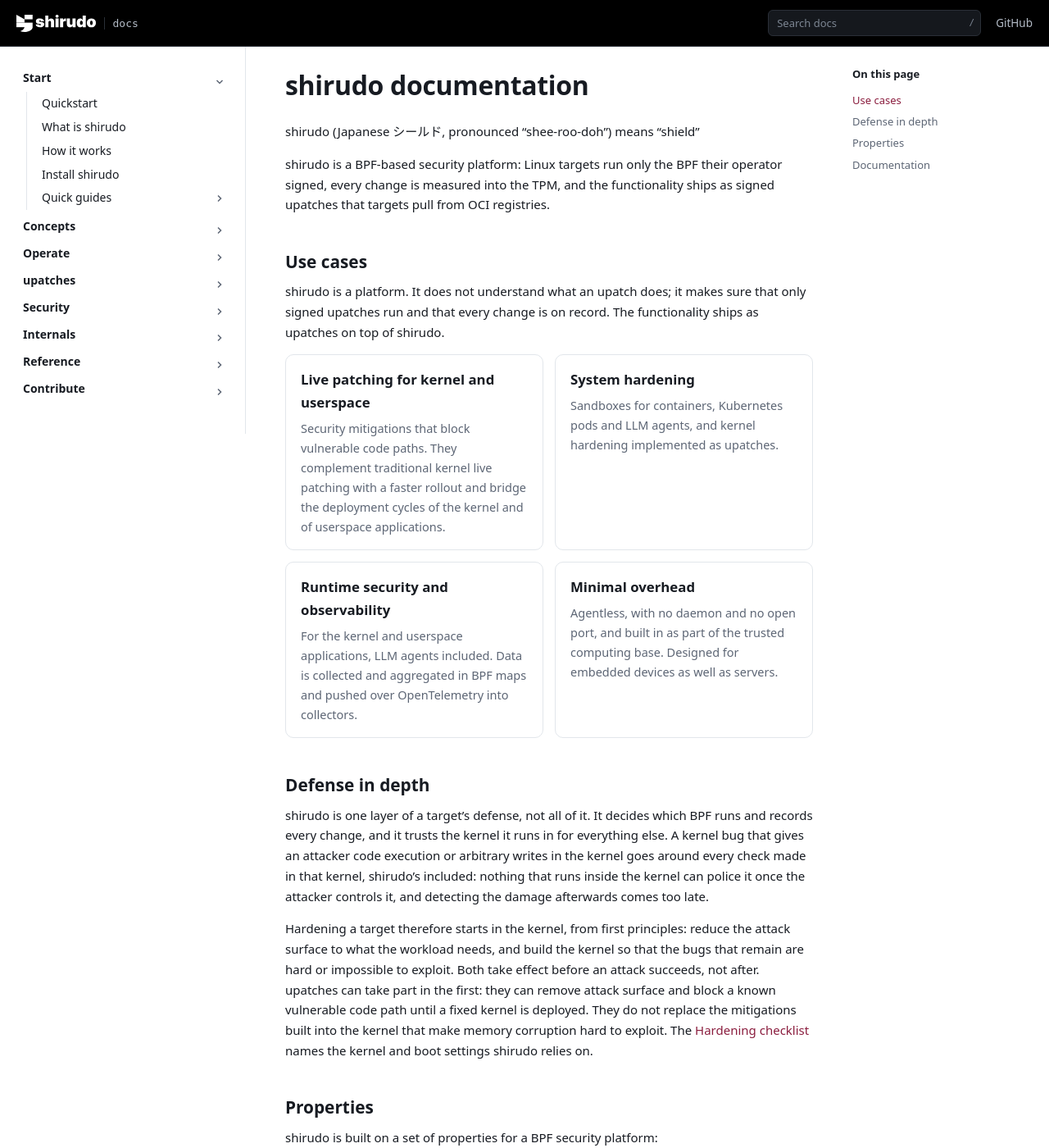
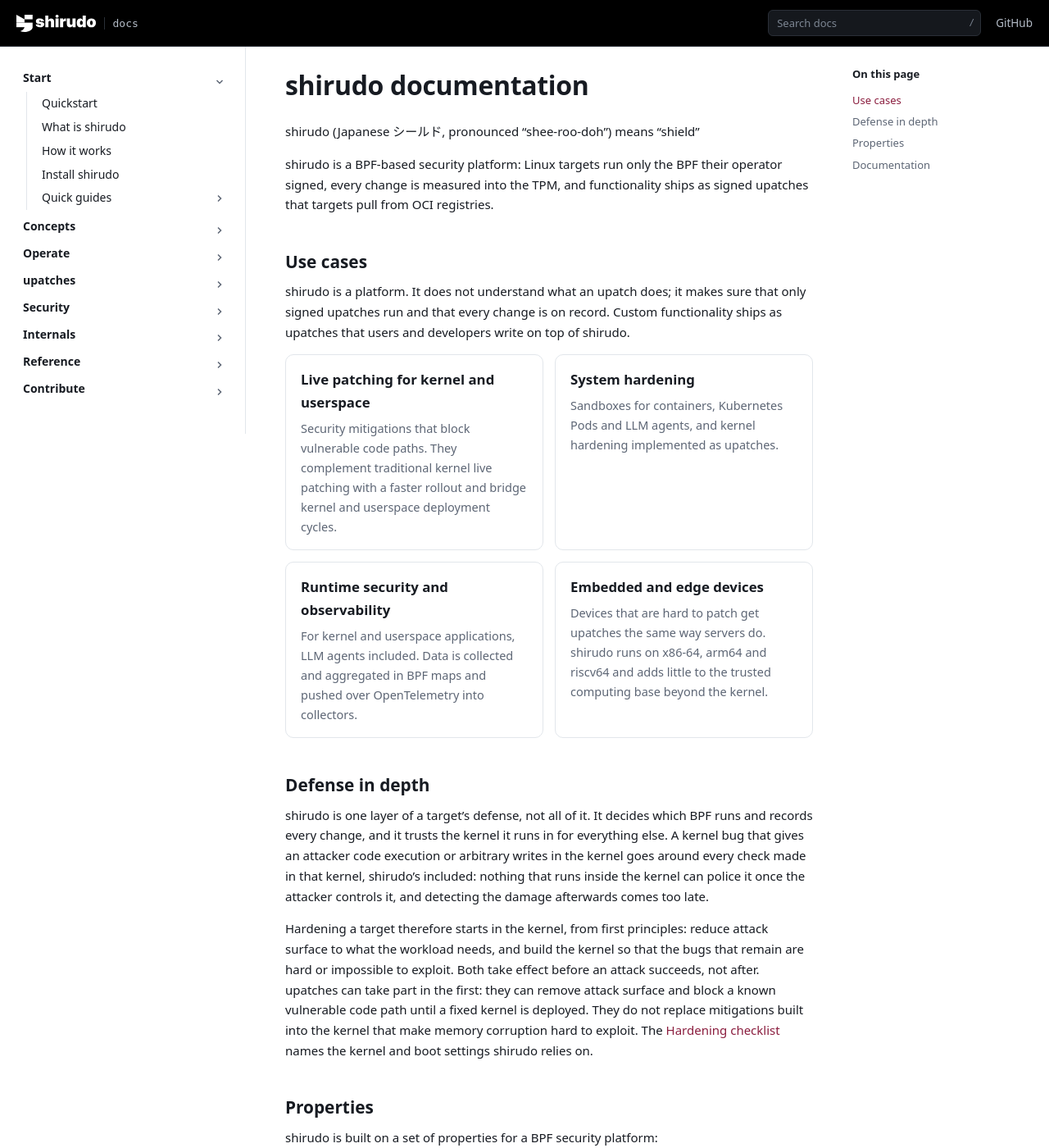
Before and after one commit to AliBashaSY/shirudo, a Sphinx documentation site: the page built from Documentation/index.rst, in a window 1280 px wide and 1400 px high. Shown: the whole window at 82% size. Built offline with Sphinx 7.4.7, drawn with Linux system fonts in a browser that asks for light colours; some of the changed text lies outside the part shown.

Commit message:
Documentation: tighten the wording of the landing page
Several sentences on the landing page carry an article or a phrase they
do not need ("for the kernel and userspace applications", "the history
of every operation"). "Minimal overhead" sits among the use cases
although it is not one, and the use cases do not say who writes the
functionality that ships as upatches.

Drop the extra articles and padding, spell Kubernetes Pods as
Kubernetes does, and say that custom functionality ships as upatches
that users and developers write. Turn the overhead card into an
embedded and edge devices use case: devices that are hard to patch get
upatches the same way servers do, on x86-64, arm64 and riscv64.

Signed-off-by: Daniel Borkmann <daniel@iogearbox.net>

```diff
--- a/Documentation/index.rst
+++ b/Documentation/index.rst
@@ -10,7 +10,7 @@ shirudo documentation
 shirudo (Japanese シールド, pronounced "shee-roo-doh") means "shield"
 
 shirudo is a BPF-based security platform: Linux targets run only the BPF
-their operator signed, every change is measured into the TPM, and the
+their operator signed, every change is measured into the TPM, and
 functionality ships as signed upatches that targets pull from OCI
 registries.
 
@@ -19,7 +19,8 @@ Use cases
 
 shirudo is a platform. It does not understand what an upatch does; it
 makes sure that only signed upatches run and that every change is on
-record. The functionality ships as upatches on top of shirudo.
+record. Custom functionality ships as upatches that users and
+developers write on top of shirudo.
 
 .. container:: grid
 
@@ -29,31 +30,30 @@ record. The functionality ships as upatches on top of shirudo.
 
       Security mitigations that block vulnerable code paths. They
       complement traditional kernel live patching with a faster rollout
-      and bridge the deployment cycles of the kernel and of userspace
-      applications.
+      and bridge kernel and userspace deployment cycles.
 
    .. container::
 
       System hardening
 
-      Sandboxes for containers, Kubernetes pods and LLM agents, and
+      Sandboxes for containers, Kubernetes Pods and LLM agents, and
       kernel hardening implemented as upatches.
 
    .. container::
 
       Runtime security and observability
 
-      For the kernel and userspace applications, LLM agents included.
+      For kernel and userspace applications, LLM agents included.
       Data is collected and aggregated in BPF maps and pushed over
       OpenTelemetry into collectors.
 
    .. container::
 
-      Minimal overhead
+      Embedded and edge devices
 
-      Agentless, with no daemon and no open port, and built in as part of
-      the trusted computing base. Designed for embedded devices as well as
-      servers.
+      Devices that are hard to patch get upatches the same way servers
+      do. shirudo runs on x86-64, arm64 and riscv64 and adds little to the
+      trusted computing base beyond the kernel.
 
 Defense in depth
 ----------------
@@ -67,12 +67,12 @@ can police it once the attacker controls it, and detecting the damage
 afterwards comes too late.
 
 Hardening a target therefore starts in the kernel, from first
-principles: reduce the attack surface to what the workload needs, and
+principles: reduce attack surface to what the workload needs, and
 build the kernel so that the bugs that remain are hard or impossible to
 exploit. Both take effect before an attack succeeds, not after. upatches
 can take part in the first: they can remove attack surface and block a
 known vulnerable code path until a fixed kernel is deployed. They do
-not replace the mitigations built into the kernel that make memory
+not replace mitigations built into the kernel that make memory
 corruption hard to exploit. The :doc:`operate/hardening` names the
 kernel and boot settings shirudo relies on.
 
@@ -88,8 +88,8 @@ shirudo is built on a set of properties for a BPF security platform:
   a root user who does not hold the signing key.
 - In-kernel control plane: every load and unload is a signed loader the
   kernel verifies before it runs.
-- Measured: a TPM-backed register records the history of every operation
-  on upatches, and the TPM signs it for a remote verifier.
+- Measured: a TPM-backed register records every operation on upatches,
+  and the TPM signs it for a remote verifier.
 - Platform, not policy: shirudo protects only its own assets. Everything
   else ships as upatches: signed BPF light skeletons, a loader and its
   assets.
@@ -109,7 +109,7 @@ Documentation
   one upatch through its whole life, then install it.
 - :doc:`concepts/index`: the mechanisms shirudo builds on, from BPF signing
   and the BPF LSM to dm-verity, TPM 2.0 and post-quantum cryptography, and
-  the vocabulary of the rest of the documentation.
+  a glossary.
 - :doc:`operate/index`: system requirements, deployment, attestation,
   monitoring, upgrades, troubleshooting and incident response for targets
   in production.
```
